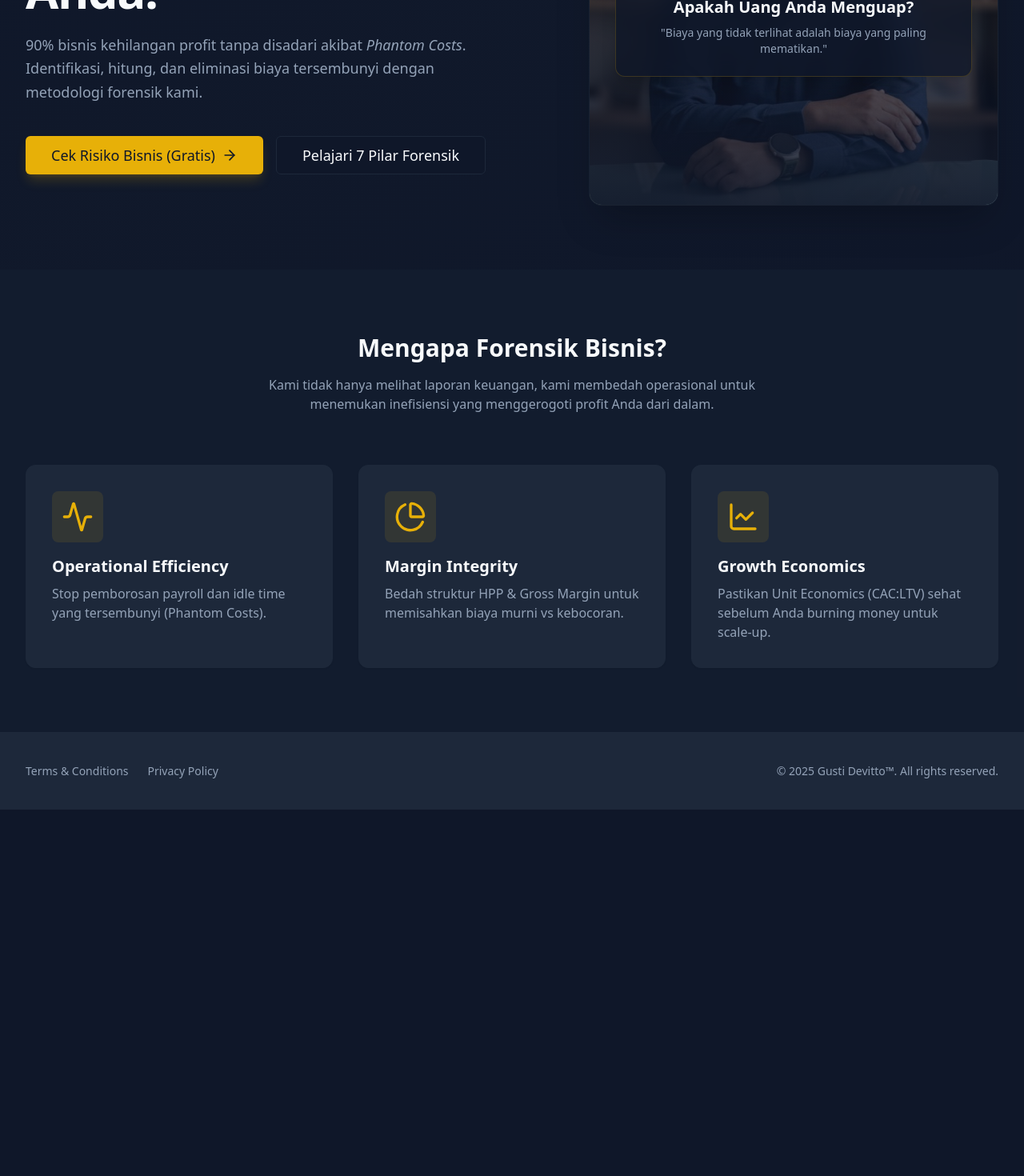
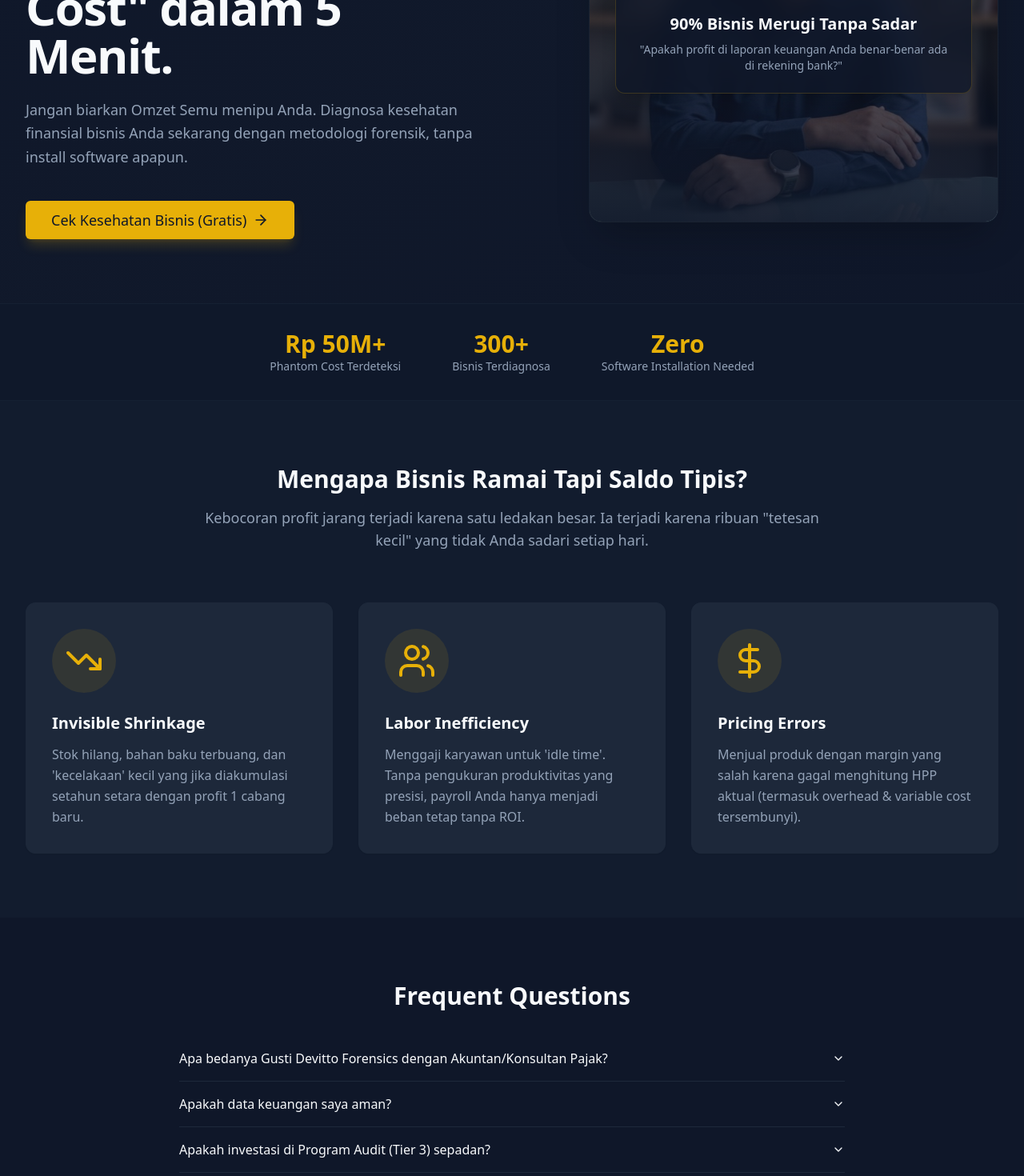
Before and after one commit to gustidevitto/gustidevitto-forensics-site, a React (Vite) app: page / in a window 1280 px wide. Shown: the part 400-1870 px from the top of the page at 80% size. Before the commit the page ends 1412 px from the top, so only its background shows below. Built offline with nearby package versions, Linux system fonts and the light colour scheme.

Commit message:
penajaman copy landingpage

```diff
--- a/package.json
+++ b/package.json
@@ -10,6 +10,7 @@
     "preview": "vite preview"
   },
   "dependencies": {
+    "@radix-ui/react-accordion": "^1.2.12",
     "@radix-ui/react-dialog": "^1.1.15",
     "@radix-ui/react-dropdown-menu": "^2.1.16",
     "@radix-ui/react-label": "^2.1.8",
--- /dev/null
+++ b/src/components/ui/accordion.tsx
@@ -0,0 +1,56 @@
+import * as React from "react"
+import * as AccordionPrimitive from "@radix-ui/react-accordion"
+import { ChevronDown } from "lucide-react"
+
+import { cn } from "@/lib/utils"
+
+const Accordion = AccordionPrimitive.Root
+
+const AccordionItem = React.forwardRef<
+    React.ElementRef<typeof AccordionPrimitive.Item>,
+    React.ComponentPropsWithoutRef<typeof AccordionPrimitive.Item>
+>(({ className, ...props }, ref) => (
+    <AccordionPrimitive.Item
+        ref={ref}
+        className={cn("border-b", className)}
+        {...props}
+    />
+))
+AccordionItem.displayName = "AccordionItem"
+
+const AccordionTrigger = React.forwardRef<
+    React.ElementRef<typeof AccordionPrimitive.Trigger>,
+    React.ComponentPropsWithoutRef<typeof AccordionPrimitive.Trigger>
+>(({ className, children, ...props }, ref) => (
+    <AccordionPrimitive.Header className="flex">
+        <AccordionPrimitive.Trigger
+            ref={ref}
+            className={cn(
+                "flex flex-1 items-center justify-between py-4 font-medium transition-all hover:underline [&[data-state=open]>svg]:rotate-180",
+                className
+            )}
+            {...props}
+        >
+            {children}
+            <ChevronDown className="h-4 w-4 shrink-0 transition-transform duration-200" />
+        </AccordionPrimitive.Trigger>
+    </AccordionPrimitive.Header>
+))
+AccordionTrigger.displayName = AccordionPrimitive.Trigger.displayName
+
+const AccordionContent = React.forwardRef<
+    React.ElementRef<typeof AccordionPrimitive.Content>,
+    React.ComponentPropsWithoutRef<typeof AccordionPrimitive.Content>
+>(({ className, children, ...props }, ref) => (
+    <AccordionPrimitive.Content
+        ref={ref}
+        className="overflow-hidden text-sm transition-all data-[state=closed]:animate-accordion-up data-[state=open]:animate-accordion-down"
+        {...props}
+    >
+        <div className={cn("pb-4 pt-0", className)}>{children}</div>
+    </AccordionPrimitive.Content>
+))
+
+AccordionContent.displayName = AccordionPrimitive.Content.displayName
+
+export { Accordion, AccordionItem, AccordionTrigger, AccordionContent }
--- /dev/null
+++ b/src/config/paymentLinks.ts
@@ -0,0 +1,8 @@
+// Payment Link Constants for Midtrans Snap
+// Currently empty strings as placeholders. Will be filled after Midtrans setup.
+
+export const PAYMENT_LINKS = {
+    TIER_1: "", // The Vital Sign Check (Rp 500.000)
+    TIER_2: "", // The Surgical Blueprint (Rp 2.000.000)
+    TIER_3: ""  // The Turnaround Protocol (Rp 19.900.000)
+}
--- a/src/routes/forensics-pillars.tsx
+++ b/src/routes/forensics-pillars.tsx
@@ -78,7 +78,7 @@
                 <p className="text-muted-foreground mb-8 max-w-xl mx-auto">
                     Jangan biarkan asumsi menghancurkan bisnis Anda. Dapatkan kepastian data sekarang.
                 </p>
-                <div className="flex justify-center gap-4">
+                <div className="flex flex-col md:flex-row justify-center gap-4">
                     <Button asChild size="lg" className="bg-primary text-primary-foreground font-bold">
                         <Link to="/get-access">
                             Mulai Audit Awal (Gratis di Calculator)
--- a/src/routes/index.tsx
+++ b/src/routes/index.tsx
@@ -1,6 +1,7 @@
 import { createFileRoute, Link } from '@tanstack/react-router'
 import { Button } from "@/components/ui/button"
-import { ArrowRight, ShieldCheck, Activity, PieChart, LineChart, AlertTriangle } from "lucide-react"
+import { ArrowRight, ShieldCheck, TrendingDown, Users, DollarSign, AlertTriangle } from "lucide-react"
+import { Accordion, AccordionContent, AccordionItem, AccordionTrigger } from "@/components/ui/accordion"
 
 export const Route = createFileRoute('/')({
     component: Index,
@@ -9,89 +10,133 @@
 function Index() {
     return (
         <div className="flex flex-col min-h-[calc(100vh-4rem)]">
-            {/* Hero Section */}
+            {/* Hero Section Revamp */}
             <section className="relative grid place-items-center lg:grid-cols-2 gap-8 py-20 px-4 md:px-8 bg-gradient-to-br from-background via-secondary/10 to-background overflow-hidden">
                 <div className="absolute inset-0 -z-10 bg-[radial-gradient(ellipse_at_top_right,_var(--tw-gradient-stops))] from-primary/20 via-background to-background opacity-50"></div>
 
                 <div className="flex flex-col gap-6 max-w-2xl">
                     <div className="inline-flex items-center gap-2 px-3 py-1 rounded-full bg-primary/10 text-primary text-sm font-medium w-fit border border-primary/20">
                         <ShieldCheck className="w-4 h-4" />
-                        <span>Dipercaya oleh Bisnis Top</span>
+                        <span>Metodologi Forensik Teruji</span>
                     </div>
                     <h1 className="text-4xl md:text-6xl font-bold tracking-tight text-foreground leading-[1.1]">
-                        Hentikan <span className="text-primary italic">Kebocoran</span> Finansial Bisnis Anda.
+                        Profit Bisnis Anda <span className="text-primary italic">Bocor</span> Tanpa Jejak?
+                        <br />
+                        Temukan "Phantom Cost" dalam 5 Menit.
                     </h1>
                     <p className="text-lg text-muted-foreground leading-relaxed">
-                        90% bisnis kehilangan profit tanpa disadari akibat <i>Phantom Costs</i>.
-                        Identifikasi, hitung, dan eliminasi biaya tersembunyi dengan metodologi forensik kami.
+                        Jangan biarkan Omzet Semu menipu Anda. Diagnosa kesehatan finansial bisnis Anda sekarang dengan metodologi forensik, tanpa install software apapun.
                     </p>
                     <div className="flex flex-col sm:flex-row gap-4 mt-4">
                         <Button asChild size="lg" className="text-lg h-12 px-8 shadow-lg shadow-primary/20 bg-primary hover:bg-primary/90 text-primary-foreground">
                             <Link to="/get-access">
-                                Cek Risiko Bisnis (Gratis) <ArrowRight className="ml-2 w-5 h-5" />
-                            </Link>
-                        </Button>
-                        <Button asChild variant="outline" size="lg" className="text-lg h-12 px-8">
-                            <Link to="/forensics-pillars">
-                                Pelajari 7 Pilar Forensik
+                                Cek Kesehatan Bisnis (Gratis) <ArrowRight className="ml-2 w-5 h-5" />
                             </Link>
                         </Button>
                     </div>
                 </div>
 
                 <div className="relative w-full aspect-square md:aspect-video lg:aspect-square max-w-lg mx-auto lg:mr-0 rounded-2xl overflow-hidden shadow-2xl border border-border/50 bg-gradient-to-br from-primary/5 to-secondary/5 grid place-items-center group">
-                    {/* Placeholder for Hero Image */}
                     <div className="absolute inset-0 bg-[url('/assets/images/hero-image.jpg')] bg-cover bg-center opacity-80 group-hover:scale-105 transition-transform duration-700"></div>
                     <div className="absolute inset-0 bg-gradient-to-t from-background/90 to-transparent"></div>
                     <div className="relative z-10 p-8 text-center">
                         <div className="bg-background/80 backdrop-blur-md p-6 rounded-xl border border-primary/20 shadow-xl">
                             <AlertTriangle className="w-12 h-12 text-primary mx-auto mb-4" />
-                            <h3 className="text-xl font-bold mb-2">Apakah Uang Anda Menguap?</h3>
+                            <h3 className="text-xl font-bold mb-2">90% Bisnis Merugi Tanpa Sadar</h3>
                             <p className="text-muted-foreground text-sm">
-                                "Biaya yang tidak terlihat adalah biaya yang paling mematikan."
+                                "Apakah profit di laporan keuangan Anda benar-benar ada di rekening bank?"
                             </p>
                         </div>
                     </div>
                 </div>
             </section>
 
-            {/* Features / Pillars Teaser */}
+            {/* Social Proof Bar */}
+            <section className="bg-secondary/5 border-y border-border/50 py-8">
+                <div className="container mx-auto flex flex-wrap justify-center gap-8 md:gap-16 text-center">
+                    <div>
+                        <div className="text-3xl font-bold text-primary">Rp 50M+</div>
+                        <div className="text-sm text-muted-foreground">Phantom Cost Terdeteksi</div>
+                    </div>
+                    <div>
+                        <div className="text-3xl font-bold text-primary">300+</div>
+                        <div className="text-sm text-muted-foreground">Bisnis Terdiagnosa</div>
+                    </div>
+                    <div>
+                        <div className="text-3xl font-bold text-primary">Zero</div>
+                        <div className="text-sm text-muted-foreground">Software Installation Needed</div>
+                    </div>
+                </div>
+            </section>
+
+            {/* The Ugly Truth Section */}
             <section className="py-20 px-4 md:px-8 bg-muted/30">
                 <div className="container mx-auto">
-                    <div className="text-center max-w-2xl mx-auto mb-16">
-                        <h2 className="text-3xl font-bold mb-4">Mengapa Forensik Bisnis?</h2>
-                        <p className="text-muted-foreground">
-                            Kami tidak hanya melihat laporan keuangan, kami membedah operasional untuk menemukan inefisiensi yang menggerogoti profit Anda dari dalam.
+                    <div className="text-center max-w-3xl mx-auto mb-16">
+                        <h2 className="text-3xl font-bold mb-4">Mengapa Bisnis Ramai Tapi Saldo Tipis?</h2>
+                        <p className="text-muted-foreground text-lg">
+                            Kebocoran profit jarang terjadi karena satu ledakan besar. Ia terjadi karena ribuan "tetesan kecil" yang tidak Anda sadari setiap hari.
                         </p>
                     </div>
 
                     <div className="grid md:grid-cols-3 gap-8">
                         {[
                             {
-                                icon: <Activity className="w-10 h-10 text-secondary dark:text-primary" />,
-                                title: "Operational Efficiency",
-                                desc: "Stop pemborosan payroll dan idle time yang tersembunyi (Phantom Costs)."
+                                icon: <TrendingDown className="w-12 h-12 text-secondary dark:text-primary" />,
+                                title: "Invisible Shrinkage",
+                                desc: "Stok hilang, bahan baku terbuang, dan 'kecelakaan' kecil yang jika diakumulasi setahun setara dengan profit 1 cabang baru."
                             },
                             {
-                                icon: <PieChart className="w-10 h-10 text-secondary dark:text-primary" />,
-                                title: "Margin Integrity",
-                                desc: "Bedah struktur HPP & Gross Margin untuk memisahkan biaya murni vs kebocoran."
+                                icon: <Users className="w-12 h-12 text-secondary dark:text-primary" />,
+                                title: "Labor Inefficiency",
+                                desc: "Menggaji karyawan untuk 'idle time'. Tanpa pengukuran produktivitas yang presisi, payroll Anda hanya menjadi beban tetap tanpa ROI."
                             },
                             {
-                                icon: <LineChart className="w-10 h-10 text-secondary dark:text-primary" />,
-                                title: "Growth Economics",
-                                desc: "Pastikan Unit Economics (CAC:LTV) sehat sebelum Anda burning money untuk scale-up."
+                                icon: <DollarSign className="w-12 h-12 text-secondary dark:text-primary" />,
+                                title: "Pricing Errors",
+                                desc: "Menjual produk dengan margin yang salah karena gagal menghitung HPP aktual (termasuk overhead & variable cost tersembunyi)."
                             }
                         ].map((feature, idx) => (
-                            <div key={idx} className="bg-card p-8 rounded-xl border hover:border-primary/50 transition-colors shadow-sm">
-                                <div className="mb-4 bg-primary/10 w-fit p-3 rounded-lg">{feature.icon}</div>
-                                <h3 className="text-xl font-semibold mb-2">{feature.title}</h3>
-                                <p className="text-muted-foreground">{feature.desc}</p>
+                            <div key={idx} className="bg-card p-8 rounded-xl border hover:border-primary/50 transition-colors shadow-sm text-center md:text-left">
+                                <div className="mb-6 bg-primary/10 w-fit p-4 rounded-full mx-auto md:mx-0">{feature.icon}</div>
+                                <h3 className="text-xl font-semibold mb-3">{feature.title}</h3>
+                                <p className="text-muted-foreground leading-relaxed">{feature.desc}</p>
                             </div>
                         ))}
                     </div>
                 </div>
             </section>
+
+            {/* FAQ / Objection Handling */}
+            <section className="py-20 px-4 md:px-8 container mx-auto max-w-4xl">
+                <h2 className="text-3xl font-bold mb-8 text-center">Frequent Questions</h2>
+                <Accordion type="single" collapsible className="w-full">
+                    <AccordionItem value="item-1">
+                        <AccordionTrigger>Apa bedanya Gusti Devitto Forensics dengan Akuntan/Konsultan Pajak?</AccordionTrigger>
+                        <AccordionContent className="text-muted-foreground leading-relaxed">
+                            Akuntan merapikan catatan masa lalu untuk kepatuhan (pajak/laporan). Kami adalah <strong>Auditor Forensik Operasional</strong>. Kami membedah "masa depan" profit Anda dengan mencari kebocoran dlam operasional harian yang tidak tercatat di jurnal akuntansi standar.
+                        </AccordionContent>
+                    </AccordionItem>
+                    <AccordionItem value="item-2">
+                        <AccordionTrigger>Apakah data keuangan saya aman?</AccordionTrigger>
+                        <AccordionContent className="text-muted-foreground leading-relaxed">
+                            <strong>Sangat Aman.</strong> Kami bekerja di bawah NDA (Non-Disclosure Agreement) ketat. Kami tidak meminta akses login bank atau otoritas transfer. Kami hanya menganalisis pola data operasional dan arus kas untuk menemukan anomali.
+                        </AccordionContent>
+                    </AccordionItem>
+                    <AccordionItem value="item-3">
+                        <AccordionTrigger>Apakah investasi di Program Audit (Tier 3) sepadan?</AccordionTrigger>
+                        <AccordionContent className="text-muted-foreground leading-relaxed">
+                            Klien kami rata-rata menemukan penghematan (cost saving) sebesar <strong>5x - 10x lipat</strong> dari nilai investasi program dalam 3 bulan pertama. Jika kami bisa menyelamatkan Rp 200 Juta yang biasanya hilang percuma tahun lalu, investasi Rp 19.9 Juta adalah "no-brainer".
+                        </AccordionContent>
+                    </AccordionItem>
+                </Accordion>
+                <div className="mt-12 text-center">
+                    <p className="text-muted-foreground mb-4">Masih ada keraguan?</p>
+                    <Button asChild variant="outline">
+                        <Link to="/contact">Konsultasi Dulu via WhatsApp</Link>
+                    </Button>
+                </div>
+            </section>
         </div>
     )
 }
--- a/src/routes/investasi.tsx
+++ b/src/routes/investasi.tsx
@@ -1,6 +1,7 @@
 import { createFileRoute } from '@tanstack/react-router'
 import { Button } from "@/components/ui/button"
 import { Check } from "lucide-react"
+import { PAYMENT_LINKS } from "@/config/paymentLinks"
 
 // @ts-ignore
 export const Route = createFileRoute('/investasi')({
@@ -57,10 +58,16 @@
     ]
 
     const handlePayment = (plan: typeof plans[0]) => {
-        // Placeholder for Midtrans Snap JS Call
-        // In real implementation, this would call backend to get snapToken
-        console.log(`Initiating Midtrans payment for: ${plan.name} (${plan.price})`)
-        alert(`[Midtrans Sandbox Placeholder]\n\nProcessing Payment for: ${plan.name}\nPrice: ${plan.price}\n\n(Snap Popup would appear here)`)
+        let link = ""
+        if (plan.name === "The Vital Sign Check") link = PAYMENT_LINKS.TIER_1
+        else if (plan.name === "The Surgical Blueprint") link = PAYMENT_LINKS.TIER_2
+
+        if (link) {
+            window.open(link, '_blank')
+        } else {
+            // Fallback if link is not set yet (Pre-Midtrans)
+            alert(`[System Info]\n\nPayment Link for ${plan.name} is currently being generated.\n\nPlease contact Admin via WhatsApp for manual invoice.`)
+        }
     }
 
     const handleConsultation = (plan: typeof plans[0]) => {
```
Also changed, not shown: 1 other file (tests, documents, lock files or other folders).
